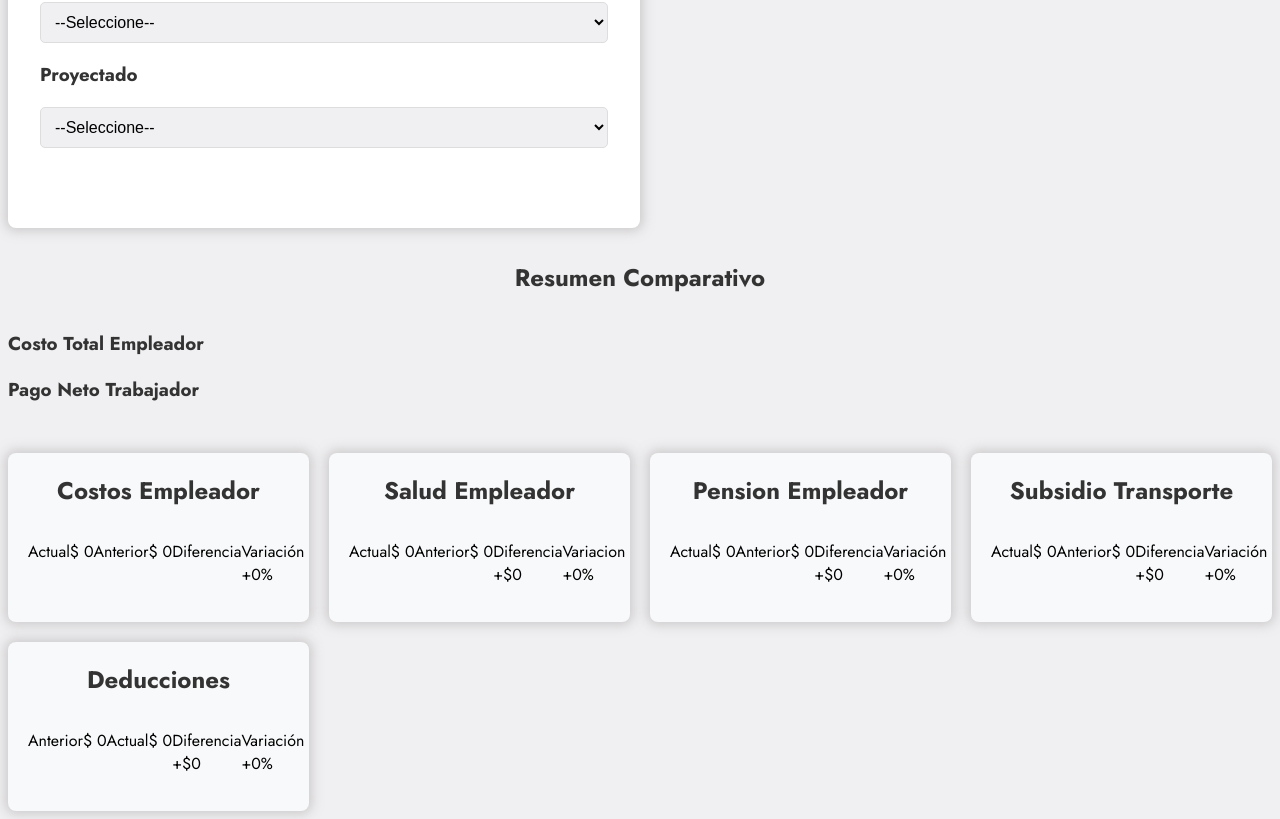
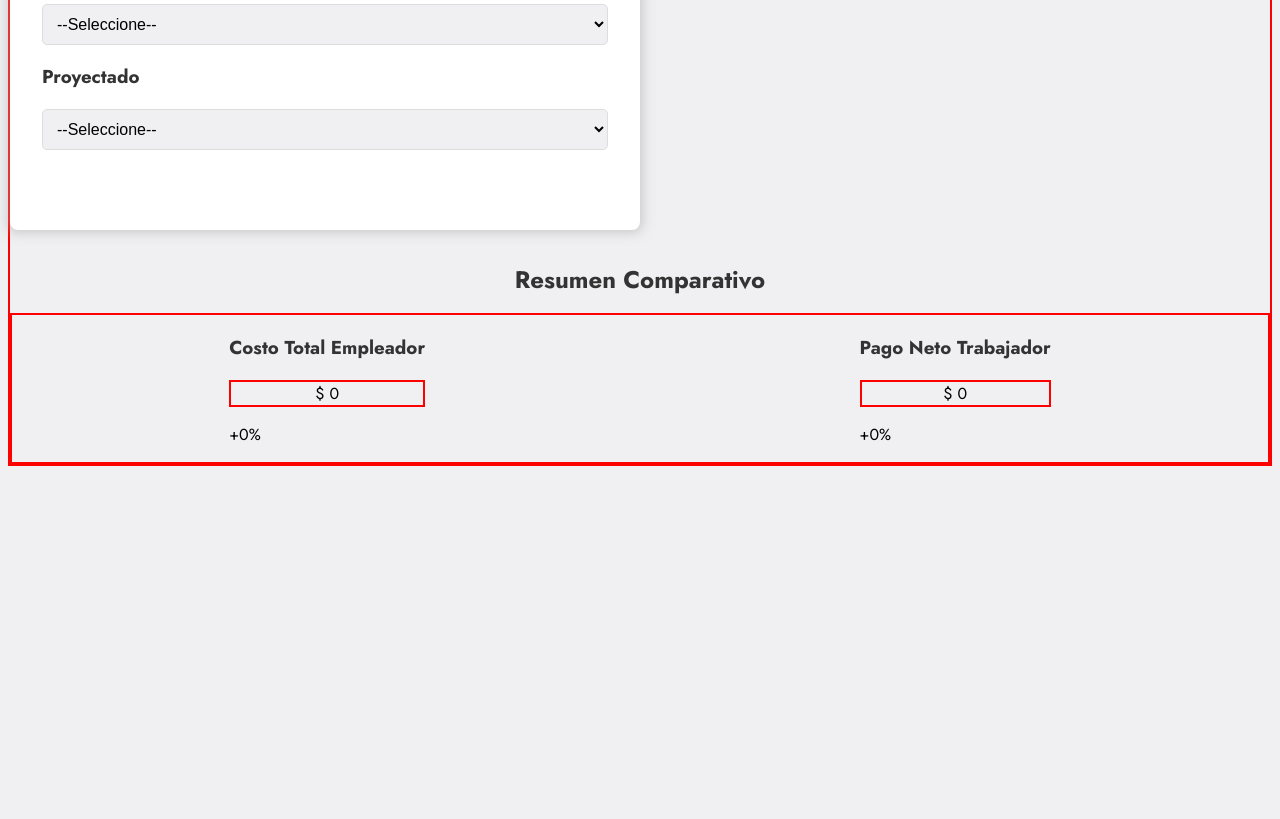
Before and after one commit to Andresfacundo/CalculosRteFrondEnd, a React (Vite) app: page /Comparar in a window 1280 px wide. Shown: the part 399-1218 px from the top of the page. After the commit the page ends 873 px from the top, so only its background shows below. Built offline with nearby package versions, Linux system fonts and the light colour scheme.

Commit message:
se cambia fondo solidaridad pensional
se hacen cambios en componente comparacion

```diff
--- a/src/components/Pages/Comparar/Comparar.css
+++ b/src/components/Pages/Comparar/Comparar.css
@@ -5,6 +5,7 @@
     gap: 2rem;
     display: flex;
     flex-direction: column;
+    border: 2px solid red;
 }
 
 .box-navbar h1,h2,h3{
@@ -30,6 +31,19 @@
     /* box-shadow: 0rem 0rem 11px 3px rgba(170, 168, 168, 0.5); */
     background-color: #eae9ecb2;
 }
+.content-graphic .box-diferent{
+    border: 2px solid red;
+    display: flex;
+    justify-content: space-around;
+}
+.content-graphic .box-diferent span{
+    border: 2px solid red;
+    display: flex;
+    align-items: center;
+    text-align: center;
+    justify-content: center;
+
+}
 .content-results{
     display: grid;
     grid-template-columns: repeat(auto-fit, minmax(250px, 1fr));
--- a/src/components/Pages/Comparar/Comparar.jsx
+++ b/src/components/Pages/Comparar/Comparar.jsx
@@ -1,14 +1,13 @@
-import React, { useState,useEffect } from "react";
+import React, { useState, useEffect } from "react";
 import Navbar from "../../UI/Navbar/Navbar";
 import "./Comparar.css";
 import Parrafos from "../../UI/Parrafos/Parrafos";
 import formatCurrency from "../../../utils/formatUtils";
-import CardGraphic from "../../UI/CardGraphic/CardGraphic";
 
 const Comparar = () => {
-    const [results, setResults] = useState([]); //Estado que almacena los resultados
+  const [results, setResults] = useState([]); // Estado que almacena los resultados
   const [selectedActual, setSelectedActual] = useState(null);
-    const [selectedAnterior, setSelectedAnterior] = useState(null);
+  const [selectProyections, setSelectProyecctions] = useState(null);
 
   useEffect(() => {
     const storedResults = localStorage.getItem("Resultados");
@@ -19,41 +18,46 @@ const Comparar = () => {
 
   const handleSelectChange = (event, type) => {
     const selectIndex = parseInt(event.target.value, 10);
-      if(selectIndex >= 0){
+    if (selectIndex >= 0) {
       const selectResult = results[selectIndex];
-        if(type === "actual"){
+      if (type === "actual") {
         setSelectedActual(selectResult);
-        }else{
-          setSelectedAnterior(selectResult);
+      } else {
+        setSelectProyecctions(selectResult);
       }
-      }else{
-        if(type === "actual") setSelectedActual(null);
-        if(type === "anterior") setSelectedAnterior(null);
+    } else {
+      if (type === "actual") setSelectedActual(null);
+      if (type === "anterior") setSelectProyecctions(null);
     }
-
   };
 
   const calcularDiferencia = (content1, key) => {
-      if (selectedActual && selectedAnterior) {
-        const diferencia = (selectedActual?.[content1]?.[key] || 0) - (selectedAnterior?.[content1]?.[key] || 0);
+    if (selectedActual && selectProyections) {
+      const diferencia =
+        (selectedActual?.[content1]?.[key] || 0) -
+        (selectProyections?.[content1]?.[key] || 0);
 
       return diferencia >= 0
         ? `+ ${formatCurrency(diferencia)}`
         : `- ${formatCurrency(Math.abs(diferencia))}`;
     }
     return "+$0";
-    }
-
+  };
 
   const calcularVariacion = (content1, key) => {
-      const valorAnterior = selectedAnterior?.[content1]?.[key] || 0;
-      const diferencia = Number(calcularDiferencia(content1, key)); // Extraer solo números
+    if (selectedActual && selectProyections) {
+      const valorAnterior = selectProyections?.[content1]?.[key] || 0;
+      const valorActual = selectedActual?.[content1]?.[key] || 0;
+
 
       if (valorAnterior === 0) return "+0%"; // Evitar NaN%
 
-      const variacion = ((Number(diferencia) / valorAnterior) * 100).toFixed(2);
+      const diferencia = ((valorActual - valorAnterior)/valorAnterior) * 100;
+      // const variacion = ((diferencia / valorAnterior) * 100).toFixed(2);
 
-      return variacion >= 0 ? `+${variacion}%` : `${variacion}%`;
+      return diferencia >= 0 ? `+${diferencia}%` : `${diferencia}%`;
+    }
+    return "+0%";
   };
 
   return (
@@ -65,87 +69,50 @@ const Comparar = () => {
       <div className="content-compare">
         <div className="box-select-compare">
           <h3>Actual</h3>
-          {/* <label for="opciones"></label> */}
-          <select className="box-input" onChange={(e) => handleSelectChange(e, "actual")}>
-            <option value='-1'>--Seleccione--</option>
+          <select
+            className="box-input"
+            onChange={(e) => handleSelectChange(e, "actual")}
+          >
+            <option value="-1">--Seleccione--</option>
             {results.map((_, index) => (
-              <option key={index} value={index}>Resultado {index +1}</option>
-            ))};
+              <option key={index} value={index}>
+                Resultado {index + 1}
+              </option>
+            ))}
           </select>
         </div>
         <div className="box-select-compare">
           <h3>Proyectado</h3>
-          {/* <label for="opciones"></label> */}
-          <select className="box-input" onChange={(e) => handleSelectChange(e,"anterior")}>
-            <option value='-1'>--Seleccione--</option>
+          <select
+            className="box-input"
+            onChange={(e) => handleSelectChange(e, "anterior")}
+          >
+            <option value="-1">--Seleccione--</option>
             {results.map((_, index) => (
-              <option key={index} value={index}>Resultado {index +1}</option>
-            ))};
+              <option key={index} value={index}>
+                Resultado {index + 1}
+              </option>
+            ))}
           </select>
         </div>
       </div>
 
       <div className="content-graphic">
         <h2>Resumen Comparativo</h2>
-        <div>
-          <CardGraphic content="Costo Total Empleador" content2="" content3=""/>
-          <CardGraphic content="Pago Neto Trabajador" content2="" content3=""/>
+        <div className="box-diferent">
+          <div className="card-graphic">
+            <h3>Costo Total Empleador</h3>
+            {/* <p>{calcularDiferencia("proyecciones", "costoTotalEmpleador")}</p> */}
+            <Parrafos results={selectedActual}content1="proyecciones" content2="costoTotalEmpleador"/>
+            <p>{calcularVariacion("proyecciones", "costoTotalEmpleador")}</p>
           </div>
-
-
-
-      </div>
-
-      <div className="content-results">
-        <div className="card-result">
-          <h2>Costos Empleador</h2>
-          <div className="result">
-            <Parrafos content="Actual"results={selectedActual}content1="proyecciones" content2="costoTotalEmpleador"/>
-            <Parrafos content="Anterior"results={selectedAnterior}content1="proyecciones" content2="costoTotalEmpleador"/>
-            <p>Diferencia <span>{console.log(typeof(calcularDiferencia("proyecciones","costoTotalEmpleador")))}</span></p>
-            <p>Variación <span>{calcularVariacion("proyecciones", "costoTotalEmpleador")}</span></p>
+          <div className="card-graphic">
+            <h3>Pago Neto Trabajador</h3>
+            <Parrafos results={selectProyections}content1="proyecciones" content2="pagoNetoTrabajador"/>
+            <p>{calcularVariacion("proyecciones", "pagoNetoTrabajador")}</p>
           </div>
         </div>
-        <div className="card-result">
-          <h2>Salud Empleador</h2>
-          <div className="result">
-            <Parrafos content="Actual"results={selectedActual}content1="seguridadSocial" content2="saludEmpleador"/>
-            <Parrafos content="Anterior"results={selectedAnterior}content1="seguridadSocial" content2="saludEmpleador"/>
-            <p>Diferencia <span>{calcularDiferencia("seguridadSocial","saludEmpleador")}</span></p>
-            <p>Variacion <span>{calcularVariacion("seguridadSocial","saludEmpleador")}</span></p>
       </div>
-        </div>
-        <div className="card-result">
-          <h2>Pension Empleador</h2>
-          <div className="result">
-            <Parrafos content="Actual"results={selectedActual}content1="seguridadSocial" content2="pensionEmpleador"/>
-            <Parrafos content="Anterior"results={selectedAnterior}content1="seguridadSocial" content2="pensionEmpleador"/>
-            <p>Diferencia <span>{calcularDiferencia("seguridadSocial","pensionEmpleador")}</span></p>
-            <p>Variación <span>{calcularVariacion("seguridadSocial","pensionEmpleador")}</span></p>
-          </div>
-        </div>
-        <div className="card-result">
-          <h2>Subsidio Transporte</h2>
-          <div className="result">
-            <Parrafos content="Actual"results={selectedActual}content1="proyecciones" content2="auxilioTransporte"/>
-            <Parrafos content="Anterior"results={selectedAnterior}content1="proyecciones" content2="auxilioTransporte"/>
-            <p>Diferencia <span>{calcularDiferencia("proyecciones","auxilioTransporte")}</span></p>
-            <p>Variación <span>{calcularVariacion("proyecciones","auxilioTransporte")}</span></p>
-          </div>
-        </div>
-        <div className="card-result">
-          <h2>Deducciones</h2>
-          <div className="result">
-            <Parrafos content="Anterior"results={selectedAnterior}content1="proyecciones" content2="deducciones"/>
-            <Parrafos content="Actual"results={selectedActual}content1="proyecciones" content2="deducciones"/>
-            <p>Diferencia <span>{calcularDiferencia("proyecciones","deducciones")}</span></p>
-            <p>Variación <span>{calcularVariacion("proyecciones","deducciones")}</span></p>
-            <p></p>
-          </div>
-        </div>
-
-      </div>
-
     </div>
   );
 };
--- a/src/components/Pages/Resultados/Resultados.jsx
+++ b/src/components/Pages/Resultados/Resultados.jsx
@@ -298,7 +298,7 @@ const Resultados = () => {
                         <div>
                           <Parrafos  results={result} content1="seguridadSocial" content2="saludEmpleador"/>
                           <Parrafos  results={result} content1="seguridadSocial" content2="pensionEmpleador"/>
-                          <Parrafos  results={result} content1="seguridadSocial" content2="FSP"/>
+                          <Parrafos  results={result} />
                           <Parrafos  results={result} content1="seguridadSocial" content2="riesgosLaborales"/>
                           <Parrafos  results={result} content1="seguridadSocial" content2="cajaCompensacion"/>
                           <Parrafos  results={result} content1="seguridadSocial" content2="sena"/>
@@ -308,7 +308,7 @@ const Resultados = () => {
                         <div>
                           <Parrafos  results={result} content1="seguridadSocial" content2="saludTrabajador"/>
                           <Parrafos  results={result} content1="seguridadSocial" content2="pensionTrabajador"/>
-                          <Parrafos  results={result} />
+                          <Parrafos  results={result} content1="seguridadSocial" content2="FSP"/>
                           <Parrafos  results={result} />
                           <Parrafos  results={result} />
                           <Parrafos  results={result} />
--- a/src/components/UI/CardGraphic/CardGraphic.jsx
+++ b/src/components/UI/CardGraphic/CardGraphic.jsx
@@ -1,4 +1,6 @@
 import React from 'react'
+import formatCurrency from '../../../utils/formatUtils'
+
 
 const CardGraphic = ({content,content2,content3,style}) => {
   return (
--- a/src/components/UI/NotFound/NotFound.css
+++ b/src/components/UI/NotFound/NotFound.css
@@ -8,8 +8,7 @@
     color: black;
     font-weight: 700;
     margin: 4rem 0 0 0 ;
-
-
+    text-align: center;
 }
 .item-notFound{
     /* border: 2px solid rgb(0, 60, 255); */
```
Lines whose indentation alone changed are shown as unchanged.
